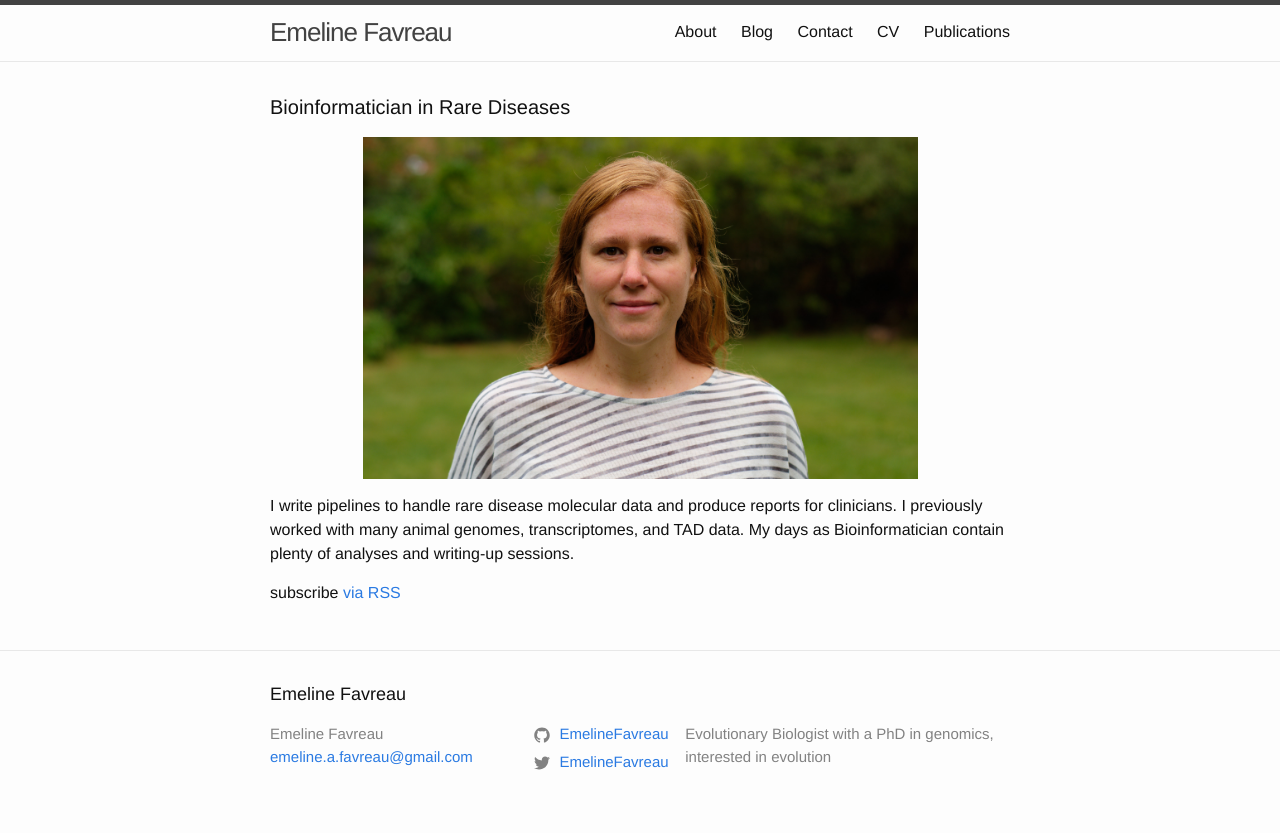
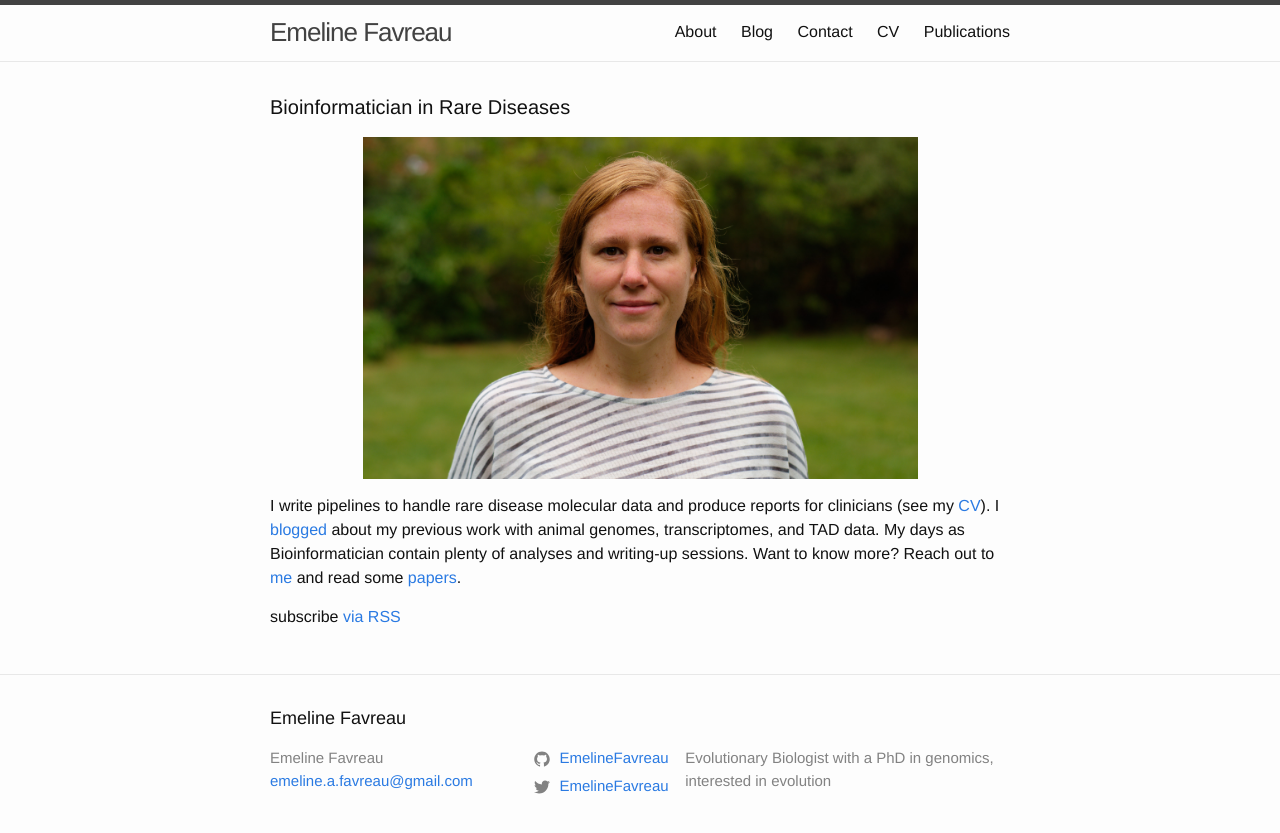
Before and after one commit to EmelineFavreau/EmelineFavreau.github.io, a Jekyll site: the page built from index.md, in a window 1280 px wide. Shown: the top 833 px of the page. Built offline with Jekyll 4.4.1, drawn with Linux system fonts in a browser that asks for light colours.

Commit message:
adding more links

```diff
--- a/index.md
+++ b/index.md
@@ -6,4 +6,4 @@ layout: home
 ---
 ![Emeline Favreau head and shoulder picture](assets/dr_emeline_favreau_DSCF0933_20-09-24.jpg)
 
-I write pipelines to handle rare disease molecular data and produce reports for clinicians. I previously worked with many animal genomes, transcriptomes, and TAD data. My days as Bioinformatician contain plenty of analyses and writing-up sessions.
+I write pipelines to handle rare disease molecular data and produce reports for clinicians (see my [CV](https://emelinefavreau.github.io/cv/)). I [blogged](https://emelinefavreau.github.io/blog/) about my previous work with animal genomes, transcriptomes, and TAD data. My days as Bioinformatician contain plenty of analyses and writing-up sessions. Want to know more? Reach out to [me](https://emelinefavreau.github.io/contact/) and read some [papers](https://emelinefavreau.github.io/publications/).
```
